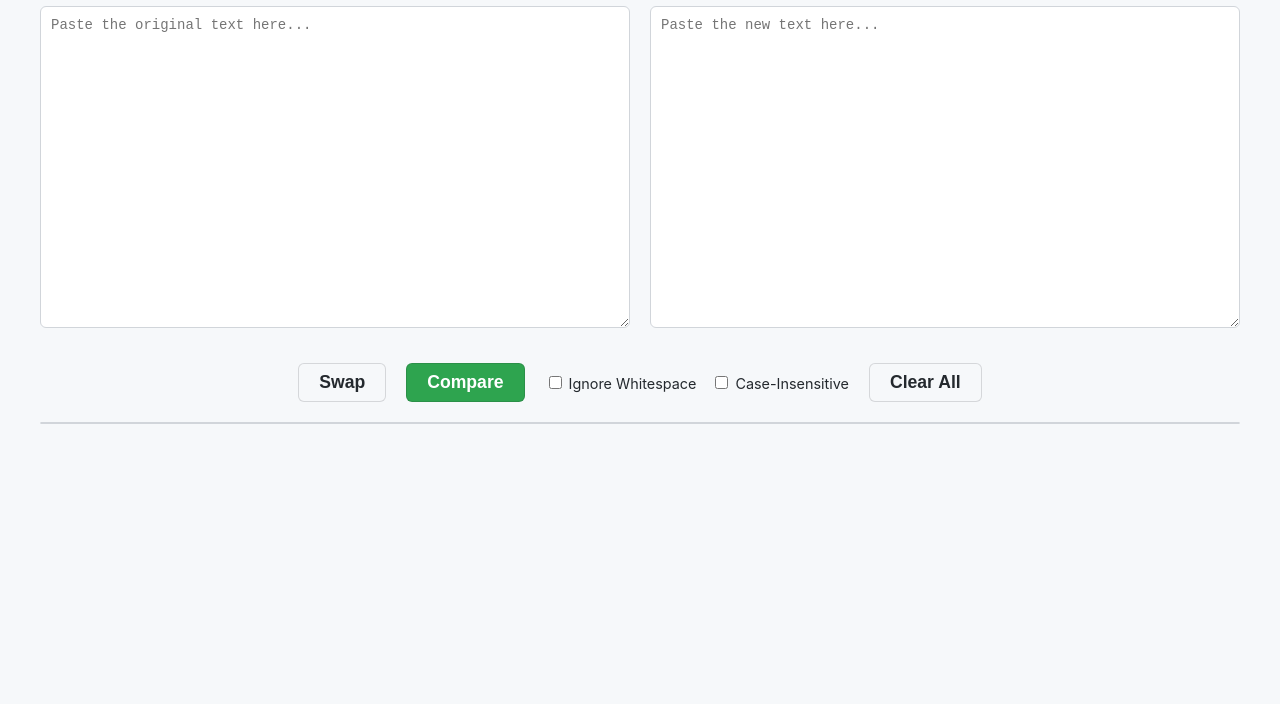
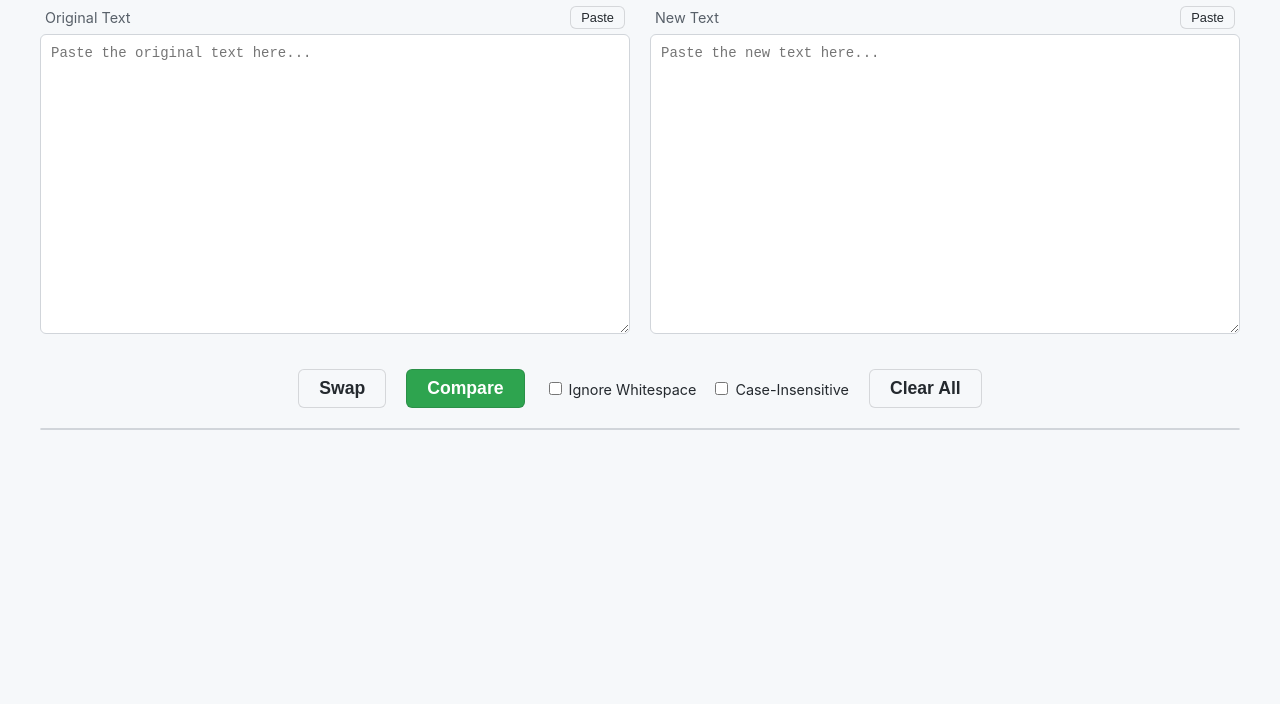
Before and after one commit to codesFolder/diff-checker, a plain HTML site: page index.html in a window 1280 px wide. Shown: the part 96-800 px from the top of the page. Drawn offline with Linux system fonts and the light colour scheme.

Commit message:
Refactor HTML structure and enhance UI
Updated title and added paste buttons for text inputs.

```diff
--- a/index.html
+++ b/index.html
@@ -3,7 +3,7 @@
 <head>
     <meta charset="UTF-8">
     <meta name="viewport" content="width=device-width, initial-scale=1.0">
-    <title>Advanced Text Difference Checker</title>
+    <title>Text Difference Checker</title>
     <style>
         body {
             font-family: -apple-system, BlinkMacSystemFont, "Segoe UI", Roboto, "Helvetica Neue", Arial, sans-serif;
@@ -23,6 +23,28 @@
             padding: 10px;
             border: 1px solid #d1d5da;
             border-radius: 6px;
+            box-sizing: border-box; /* Ensures padding is included in width/height */
+        }
+
+        /* --- NEW: Editor & Paste Button Styling --- */
+        .editor-container {
+            width: 100%;
+            display: flex;
+            flex-direction: column;
+        }
+        .editor-header {
+            display: flex;
+            justify-content: space-between;
+            align-items: center;
+            margin-bottom: 5px;
+            padding: 0 5px;
+            font-size: 0.9em;
+            color: #586069;
+        }
+        .paste-btn {
+            font-size: 0.8rem;
+            padding: 3px 10px;
+            font-weight: 500;
         }
 
         .main-controls {
@@ -77,10 +99,25 @@
 </head>
 <body>
     <div class="container">
-        <h1>Advanced Text Difference Checker</h1>
+        <!-- TITLE UPDATED -->
+        <h1>Text Difference Checker</h1>
+
+        <!-- HTML STRUCTURE UPDATED FOR PASTE BUTTONS -->
         <div class="text-inputs">
-            <textarea id="text1" placeholder="Paste the original text here..."></textarea>
-            <textarea id="text2" placeholder="Paste the new text here..."></textarea>
+            <div class="editor-container">
+                <div class="editor-header">
+                    <span>Original Text</span>
+                    <button id="paste1" class="secondary-btn paste-btn">Paste</button>
+                </div>
+                <textarea id="text1" placeholder="Paste the original text here..."></textarea>
+            </div>
+            <div class="editor-container">
+                <div class="editor-header">
+                    <span>New Text</span>
+                    <button id="paste2" class="secondary-btn paste-btn">Paste</button>
+                </div>
+                <textarea id="text2" placeholder="Paste the new text here..."></textarea>
+            </div>
         </div>
 
         <div id="stats-output"></div>
@@ -119,8 +156,32 @@
         const copySummaryButton = document.getElementById('copySummaryButton');
         const outputDiv = document.getElementById('diff-output');
 
-        // --- Event Listeners for Buttons ---
+        // --- NEW: References for Paste Buttons ---
+        const paste1Btn = document.getElementById('paste1');
+        const paste2Btn = document.getElementById('paste2');
 
+        // --- NEW: Event Listeners for Paste Buttons ---
+        paste1Btn.addEventListener('click', async () => {
+            try {
+                const text = await navigator.clipboard.readText();
+                text1El.value = text;
+            } catch (err) {
+                console.error('Failed to read clipboard: ', err);
+                alert('Could not paste from clipboard. Please ensure you have granted permission.');
+            }
+        });
+
+        paste2Btn.addEventListener('click', async () => {
+            try {
+                const text = await navigator.clipboard.readText();
+                text2El.value = text;
+            } catch (err) {
+                console.error('Failed to read clipboard: ', err);
+                alert('Could not paste from clipboard. Please ensure you have granted permission.');
+            }
+        });
+
+        // --- Event Listeners for other Buttons ---
         clearButton.addEventListener('click', () => {
             text1El.value = '';
             text2El.value = '';
@@ -146,6 +207,7 @@
         });
 
         compareButton.addEventListener('click', async () => {
+            // ... (The rest of the compare logic remains exactly the same) ...
             outputDiv.innerHTML = '<p style="text-align: center; padding: 20px;">Comparing...</p>';
             statsDiv.innerHTML = '';
             summaryDiv.style.display = 'none';
@@ -167,10 +229,8 @@
                 if (!response.ok) throw new Error(`HTTP error! status: ${response.status}`);
                 const data = await response.json();
 
-                // 1. Display Diff HTML
                 outputDiv.innerHTML = data.diff_html;
 
-                // 2. Display Word/Char/Line Stats
                 const stats = data.stats;
                 statsDiv.innerHTML = `
                     <div class="stats-box">
@@ -183,7 +243,6 @@
                     </div>
                 `;
 
-                // 3. Create and Display Summary Message
                 const summary = data.summary;
                 let message = '';
                 if (summary.added === 0 && summary.deleted === 0) {
```
